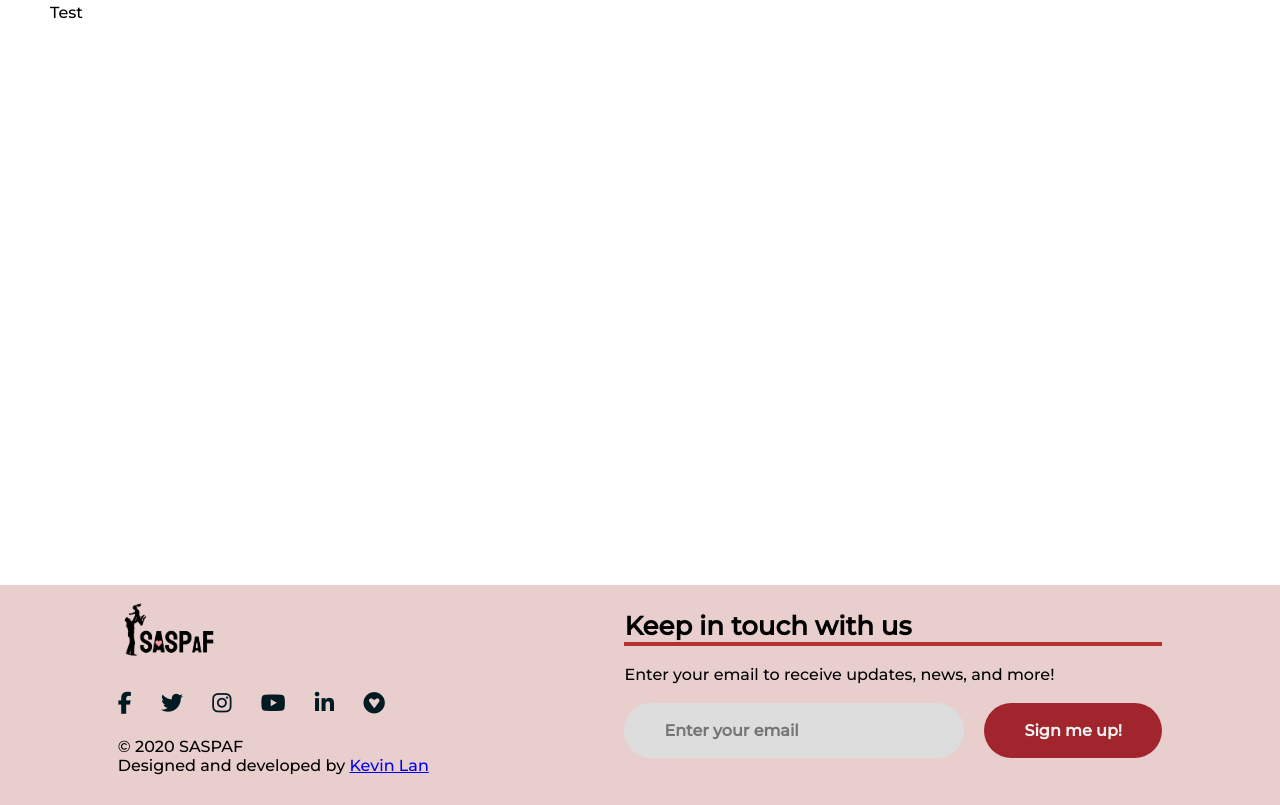
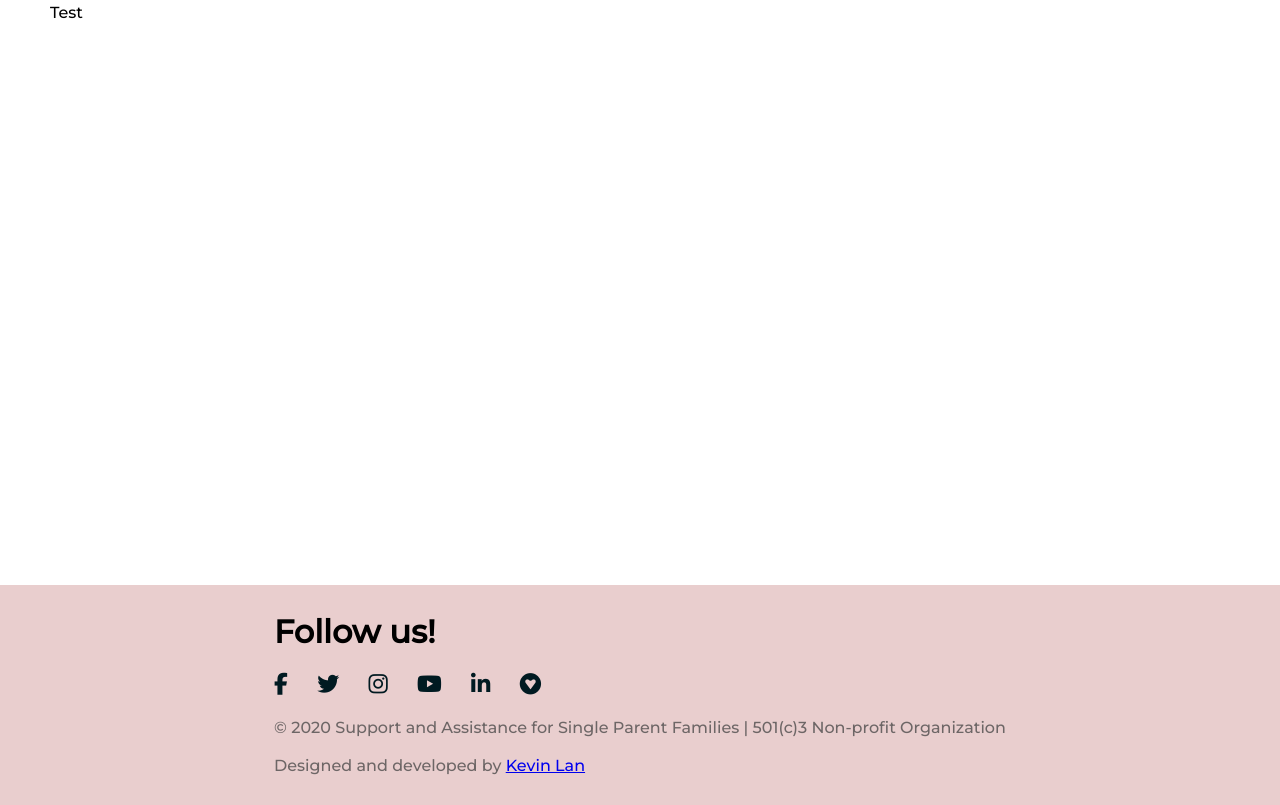
Before and after one commit to kevinjl321/saspaf1, a plain HTML site: page index.html in a window 1280 px wide. Shown: the part 902-1707 px from the top of the page. Drawn offline with Linux system fonts and the light colour scheme.

Commit message:
modified footer

```diff
--- a/index.html
+++ b/index.html
@@ -75,7 +75,7 @@
     <footer>
       <div class="footer-container">
         <div class="left-col">
-          <img class = "footer-logo" src="images/logo.png" alt="" class="footer-logo">
+          <h1>Follow us!</h1>
           <div class="social-media">
             <a href="https://www.facebook.com/saspaf/"><i class="fab fa-facebook-f"></i></a>
             <a href="#"><i class="fab fa-twitter"></i></a>
@@ -84,19 +84,12 @@
             <a href="#"><i class="fab fa-linkedin-in"></i></a>
             <a href="https://greatnonprofits.org/org/support-and-assistance-for-single-parent-families"><i class="fa fa-gratipay" aria-hidden="true"></i></a>
           </div>
-          <p class="rights-text">&copy 2020 SASPAF<br> Designed and developed by <a href = "https://www.github.com/kevinjl321">Kevin Lan</a><br></p>
-        </div>
+          <div class = "rights">
+            <p class="rights-text">&copy 2020 Support and Assistance for Single Parent Families | 501(c)3 Non-profit Organization<br><br>
+               Designed and developed by <a href = "https://www.github.com/kevinjl321">Kevin Lan</a><br>
 
-        <div class="right-col">
-          <h1>Keep in touch with us</h1>
-          <div class="border"></div>
-          <br>
-          <p>Enter your email to receive updates, news, and more!</p>
-          <br>
-          <form action="" class="newsletter-form">
-            <input type="text" class="txtb" placeholder="Enter your email">
-            <input type="submit" class="btn" value="Sign me up!">
-          </form>
+            </p>
+          </div>
         </div>
       </div>
     </footer>
--- a/styles.css
+++ b/styles.css
@@ -177,33 +177,8 @@ footer{
     align-items: center;
     flex-wrap: wrap;
 }
-.txtb{
-    flex: 1;
-    padding: 18px 40px;
-    font-size: 16px;
-    color: #293043;
-    background: #ddd;
-    border: none;
-    font-weight: 700;
-    outline: none;
-    border-radius: 30px;
-    min-width: 260px;
-}
-.btn{
-    padding: 18px 40px;
-    font-size: 16px;
-    color: #f1f1f1;
-    background: #a1252c;
-    border: none;
-    font-weight: 700;
-    outline: none;
-    border-radius: 30px;
-    margin-left: 20px;
-    cursor: pointer;
-    transition: opacity .3s linear;
-}
-.btn:hover{
-    opacity: .7;
+.rights p{
+  color: rgb(109, 102, 102);
 }
 
 /*footer media queries*/
```
